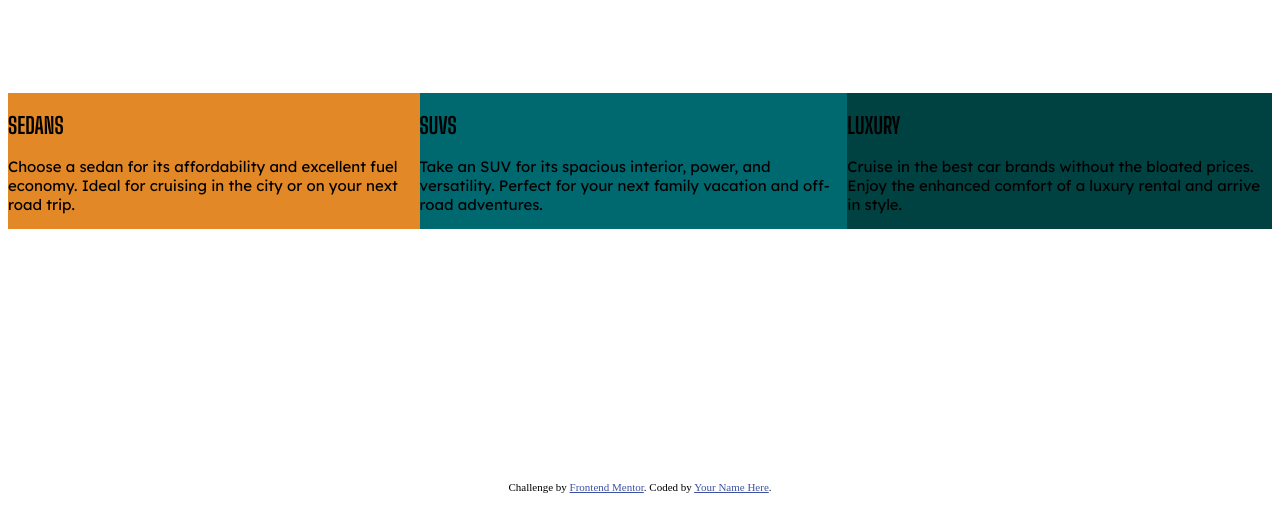
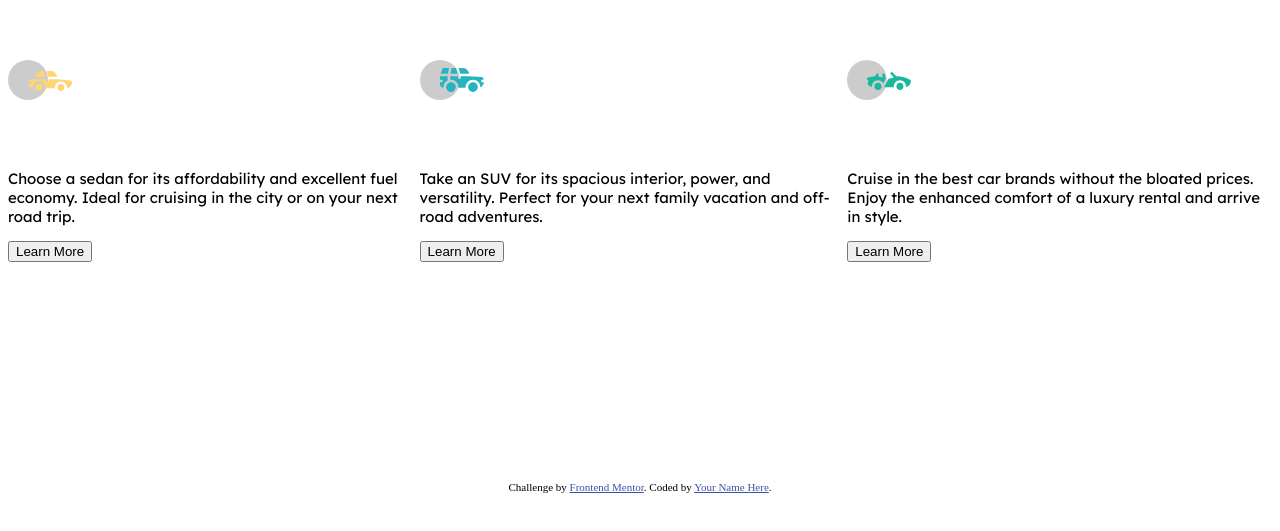
Before and after one commit to ivanperezmontes/html-ejercicios, a plain HTML site: page css/3-column-preview-card-component-main/3-column-preview-card-component-main/index.html in a window 1280 px wide. Shown: the part 167-698 px from the top of the page. Drawn offline with Linux system fonts and the light colour scheme.

Commit message:
Pequeño avance en el codigo del reto

```diff
--- a/css/3-column-preview-card-component-main/3-column-preview-card-component-main/index.html
+++ b/css/3-column-preview-card-component-main/3-column-preview-card-component-main/index.html
@@ -39,27 +39,35 @@
   </head>
   <body>
     <main>
-      <div id="sedans">
+      <div class="container">
+      <div id="item sedans">
+        <img src="images/icon-sedans.svg" alt="No se puede ver la foto" />
         <h2>SEDANS</h2>
         <p>
           Choose a sedan for its affordability and excellent fuel economy. Ideal
           for cruising in the city or on your next road trip.
         </p>
+        <button><a>Learn More</a></button>
       </div>
-      <div id="suvs">
+      <div id="item suvs">
+        <img src="images/icon-suvs.svg" alt="No se puede ver la foto" />
         <h2>SUVS</h2>
         <p>
           Take an SUV for its spacious interior, power, and versatility. Perfect
           for your next family vacation and off-road adventures.
         </p>
+        <button><a>Learn More</a></button>
       </div>
-      <div id="luxury">
+      <div id="item luxury">
+        <img src="images/icon-luxury.svg" alt="No se puede ver la foto" />
         <h2>LUXURY</h2>
         <p>
           Cruise in the best car brands without the bloated prices. Enjoy the
           enhanced comfort of a luxury rental and arrive in style.
         </p>
+        <button><a>Learn More</a></button>
       </div>
+    </div>
     </main>
     <div class="attribution">
       Challenge by
--- a/css/3-column-preview-card-component-main/3-column-preview-card-component-main/style.css
+++ b/css/3-column-preview-card-component-main/3-column-preview-card-component-main/style.css
@@ -21,17 +21,30 @@ main {
   margin: 0;
   font-size: 15px;
 }
+.container{
+  display: flex;
+  justify-content:center;
+  align-items: center;
+  height: 100vh;
+}
+#item{
+  height: 50vh;
+}
+
 #sedans {
   background-color: hsl(31, 77%, 52%);
+  border-top-left-radius: 20px;
 }
 #suvs {
   background-color: hsl(184, 100%, 22%);
 }
 #luxury {
   background-color: hsl(179, 100%, 13%);
+  border-top-right-radius: 20px;
 }
 h2{
     font-family: "Big Shoulders Display", serif;
+    color: white;
 }
 p{
     font-family: "lexend Deca", serif;
```
